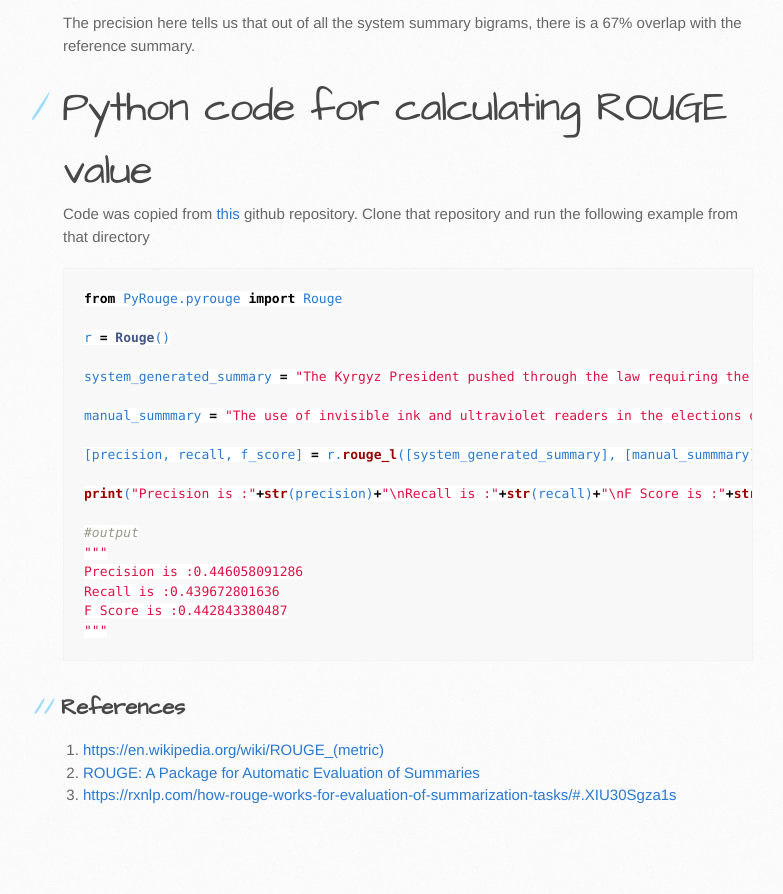
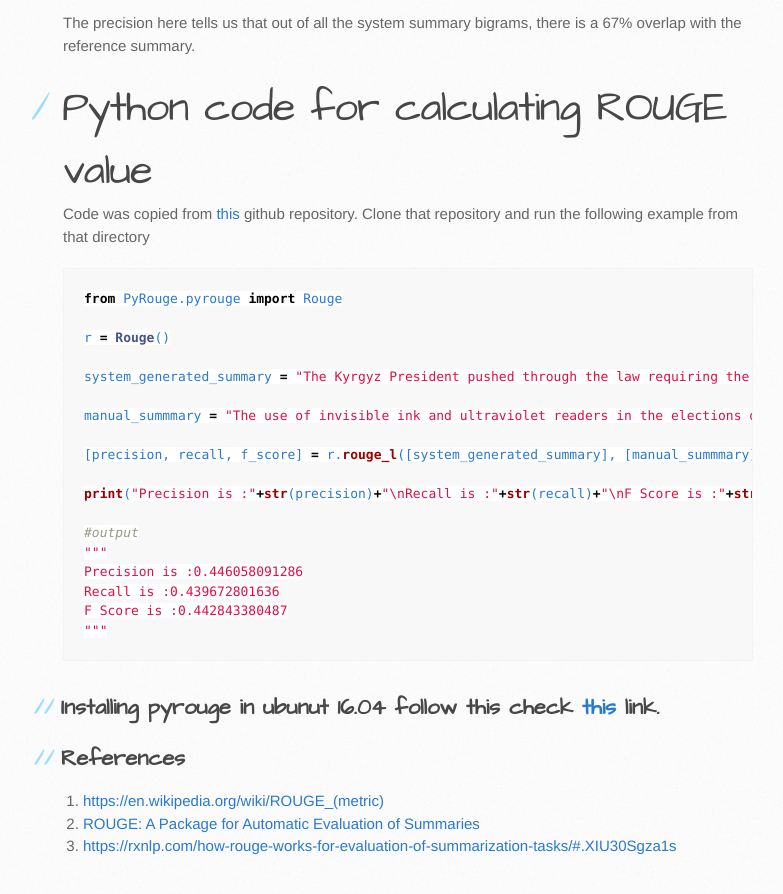
Before and after one commit to sagorbrur/sagorbrur.github.io, a Jekyll site: the page built from rouge.md, in a window 1280 px wide and 900 px high, scrolled down 1905 px. Shown: the top 894 px of the window, without its empty margins (107-890 px from the left). Built offline with Jekyll 4.4.1, drawn with Linux system fonts in a browser that asks for light colours; our own code applies the rules of GitHub Pages for plain Markdown files; before the commit the page ends 2754 px from its top, so only the background shows below that.

Commit message:
Update rouge.md

```diff
--- a/rouge.md
+++ b/rouge.md
@@ -87,6 +87,8 @@ F Score is :0.442843380487
 
 
 
+## Installing pyrouge in ubunut 16.04 follow this check [this](install_rouge.md) link.
+
 ## References
 1. [https://en.wikipedia.org/wiki/ROUGE_(metric)](https://en.wikipedia.org/wiki/ROUGE_(metric))
 2. [ROUGE: A Package for Automatic Evaluation of Summaries](http://www.aclweb.org/anthology/W04-1013)
```
